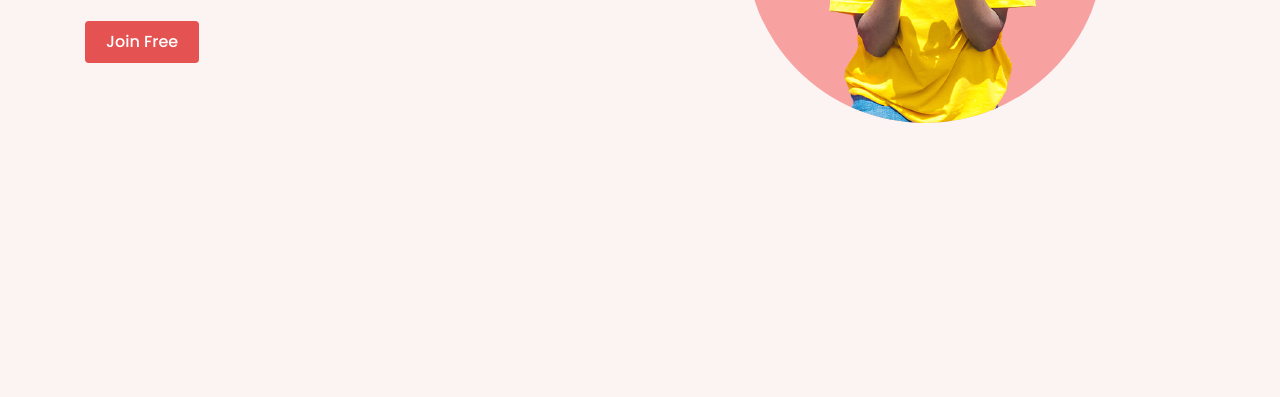
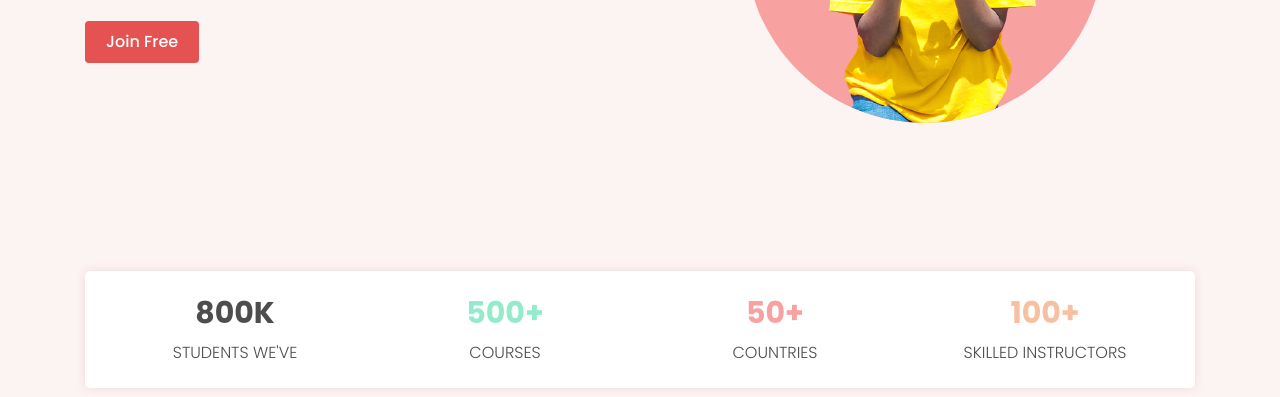
Before and after one commit to iambasilp/Friday_Basil, a plain HTML site: page index.html in a window 1280 px wide. Shown: the part 499-896 px from the top of the page. Before the commit the page ends 800 px from the top, so only its background shows below. Drawn offline with Linux system fonts and the light colour scheme; a web font is replaced by a local one.

Commit message:
fun facts section added

```diff
--- a/css/style.css
+++ b/css/style.css
@@ -66,7 +66,12 @@ h1,h2,h3,h4,h5,h6{
 /*--------------------------------------------
 05 = box
 ----------------------------------------------*/
-
+.box{
+  background-color: var(--white);
+  border-radius: 5px;
+  box-shadow: var(--shadow);
+  padding: 30px;
+}
 /*--------------------------------------------
 06 = curstomized bootstrap classed
 ---------------------------------------------*/
@@ -267,7 +272,30 @@ h1,h2,h3,h4,h5,h6{
 /* --------------------------------------------------------------
 22 = fun facts section
 -----------------------------------------------------------------*/
-
+.fun-facts-item{
+  padding: 15px 0;
+}
+.fun-facts-item h2{
+  font-weight: 700;
+  font-size: 30px;
+  text-transform: uppercase;
+}
+.fun-facts-item p{
+  margin: 0;
+  text-transform: uppercase;
+}
+.fun-facts-item .style-1{
+  color: var(--black-70);
+}
+.fun-facts-item .style-2{
+  color: var(--green-light);
+}
+.fun-facts-item .style-3{
+  color: var(--red-light);
+}
+.fun-facts-item .style-4{
+  color: var(--orange-light);
+}
 /* ----------------------------------------------------------------
 23 = courses section
 ---------------------------------------------------------------*/
--- a/index.html
+++ b/index.html
@@ -79,11 +79,18 @@
       <section class="banner-section d-flex align-items-center">
         <div class="container">
           <div class="row align-items-center">
-            <div class="col-md-6 ">
+            <div class="col-md-6">
               <div class="banner-info">
-                <h2 class="mb-3">An investment in knowldege pays the best interest</h2>
-                <h1 class="mb-3 text-capitalize">best online platform for learning</h1>
-                <p class="mb-4">Lorem ipsum dolor sit amet consectetur, adipisicing elit. Ab facilis vero quam laborum saepe voluptate.</p>
+                <h2 class="mb-3">
+                  An investment in knowldege pays the best interest
+                </h2>
+                <h1 class="mb-3 text-capitalize">
+                  best online platform for learning
+                </h1>
+                <p class="mb-4">
+                  Lorem ipsum dolor sit amet consectetur, adipisicing elit. Ab
+                  facilis vero quam laborum saepe voluptate.
+                </p>
                 <a href="#" class="btn btn-theme">join free</a>
               </div>
             </div>
@@ -92,7 +99,7 @@
                 <div class="circular-img">
                   <div class="circular-img-inner">
                     <div class="circular-img-circle"></div>
-                    <img src="./img/banner-img.png" alt="banner image">
+                    <img src="./img/banner-img.png" alt="banner image" />
                   </div>
                 </div>
               </div>
@@ -102,6 +109,41 @@
       </section>
       <!-- banner section start end -->
 
+      <!-- fun facts section start -->
+      <section class="fun-facts-section">
+        <div class="container">
+          <div class="box py-2">
+            <div class="row text-center">
+              <div class="col-md-6 col-lg-3">
+                <div class="fun-facts-item">
+                  <h2 class="style-1">800k</h2>
+                  <p>students we've</p>
+                </div>
+              </div>
+              <div class="col-md-6 col-lg-3">
+                <div class="fun-facts-item">
+                  <h2 class="style-2">500+</h2>
+                  <p>courses</p>
+                </div>
+              </div>
+              <div class="col-md-6 col-lg-3">
+                <div class="fun-facts-item">
+                  <h2 class="style-3">50+</h2>
+                  <p>countries</p>
+                </div>
+              </div>
+              <div class="col-md-6 col-lg-3">
+                <div class="fun-facts-item">
+                  <h2 class="style-4">100+</h2>
+                  <p>skilled instructors</p>
+                </div>
+              </div>
+            </div>
+          </div>
+        </div>
+      </section>
+      <br /><br />
+      <!-- fun facts section end -->
     </div>
 
     <script src="js/bootstrap.bundle.min.js"></script>
```
